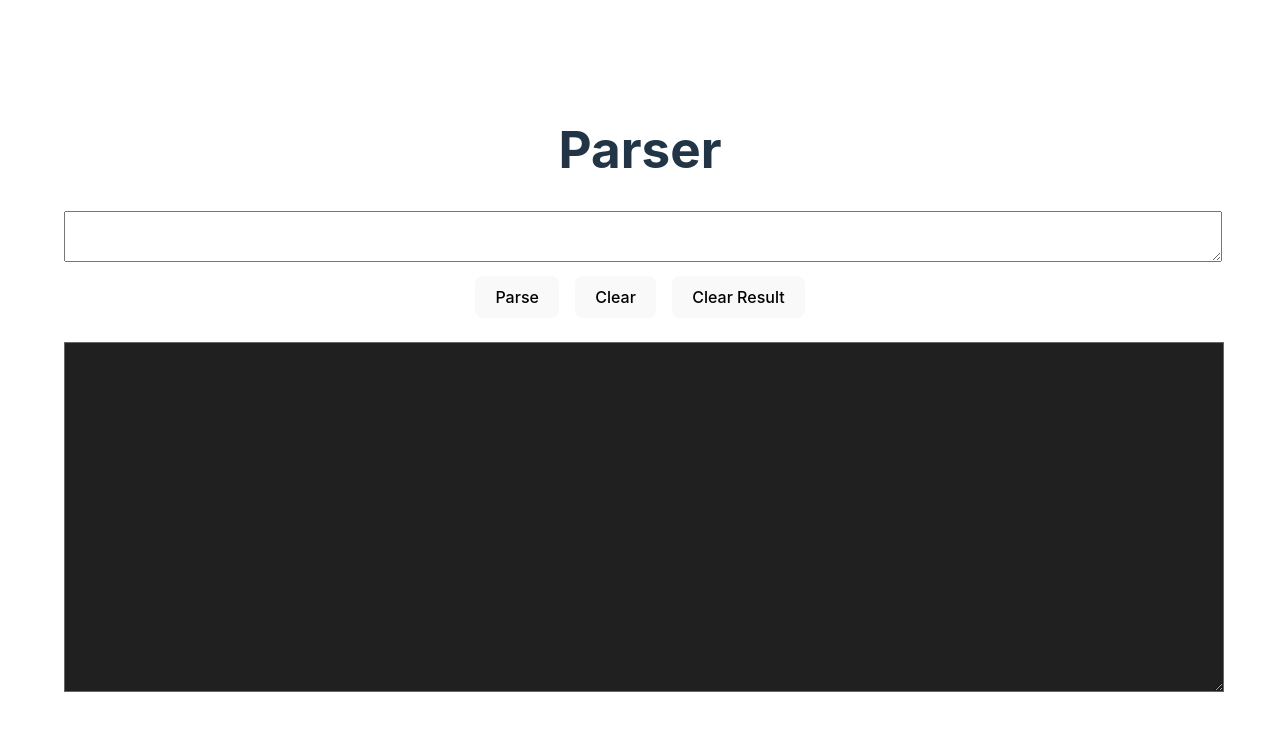
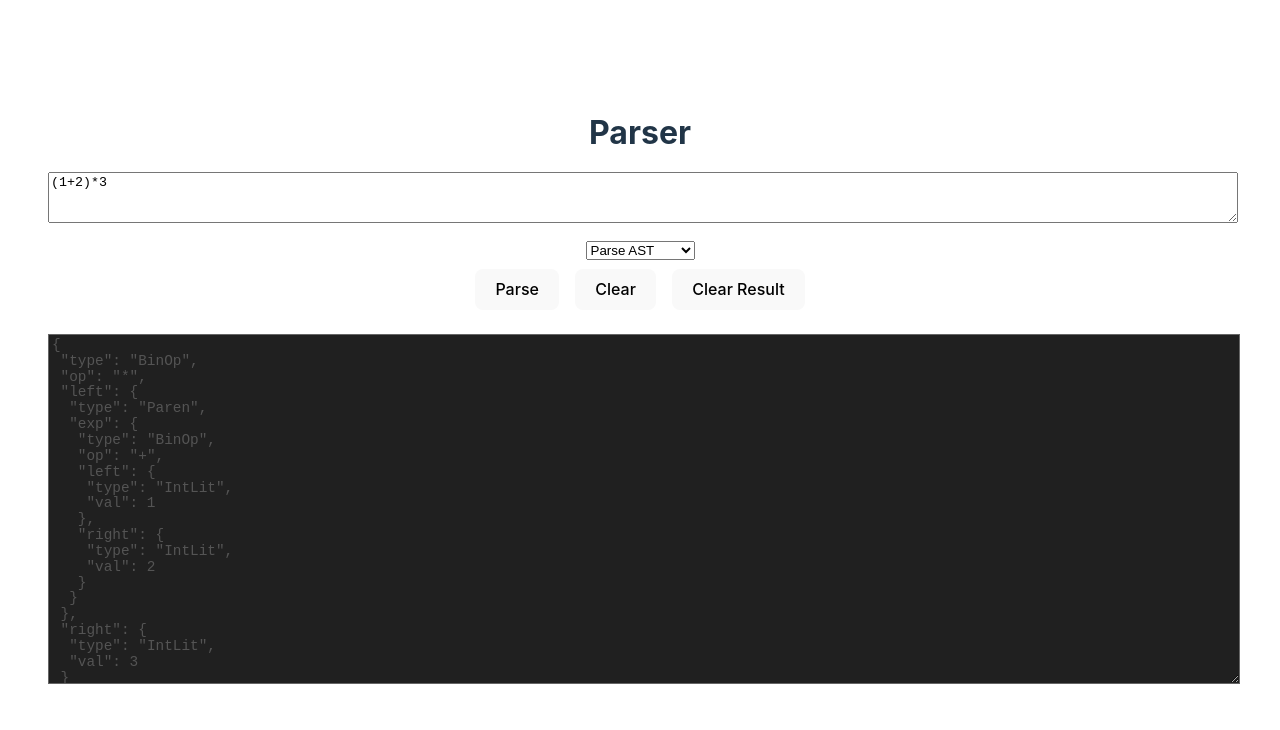
Before and after one commit to pjoe/parser-fun, a React (Vite) app: page / in a window 1280 px wide. Shown: the top 730 px of the page. Built offline with nearby package versions, Linux system fonts and the light colour scheme.

Commit message:
Add mode to UI

```diff
--- a/src/App.css
+++ b/src/App.css
@@ -7,6 +7,10 @@
 
 .card {
   padding: 0.5em;
+}
+
+.mode {
+  margin-bottom: 0.5em;
 }
 
 .buttons {
@@ -25,7 +29,7 @@
   width: 100%;
   min-height: 45ex;
   font-size: 0.9rem;
-  line-height: 1.1rem;
+  line-height: 1.1;
   border: 1px solid #666;
   padding: 0.2em;
 }
--- a/src/App.tsx
+++ b/src/App.tsx
@@ -3,8 +3,9 @@ import './App.css';
 import { compile } from './parser';
 
 function App() {
-  const [source, setSource] = useState('');
-  const [result, setResult] = useState('');
+  const [source, setSource] = useState('(1+2)*3');
+  const [result, setResult] = useState(compile(source, 'ast'));
+  const [mode, setMode] = useState('ast');
 
   return (
     <div className="App">
@@ -20,8 +21,24 @@ function App() {
         ></textarea>
       </div>
       <div className="card">
+        <div className="mode">
+          <select
+            onChange={(e) => {
+              const m = e.target.value;
+              setMode(m);
+              setResult(compile(source, m));
+            }}
+            value={mode}
+          >
+            <option value="ast">Parse AST</option>
+            <option value="eval">Evaluate</option>
+            <option value="lex">Tokenize (Lex)</option>
+          </select>
+        </div>
         <div className="buttons">
-          <button onClick={() => setResult(compile(source))}>Parse</button>
+          <button onClick={() => setResult(compile(source, mode))}>
+            Parse
+          </button>
           <button
             onClick={() => {
               setSource('');
--- a/src/index.css
+++ b/src/index.css
@@ -25,7 +25,7 @@ a:hover {
 }
 
 body {
-  margin: 0 2em;
+  margin: 0 1em;
   display: flex;
   place-items: center;
   min-width: 320px;
@@ -37,7 +37,7 @@ body > * {
 }
 
 h1 {
-  font-size: 3.2em;
+  font-size: 2em;
   line-height: 1.1;
 }
 
```
